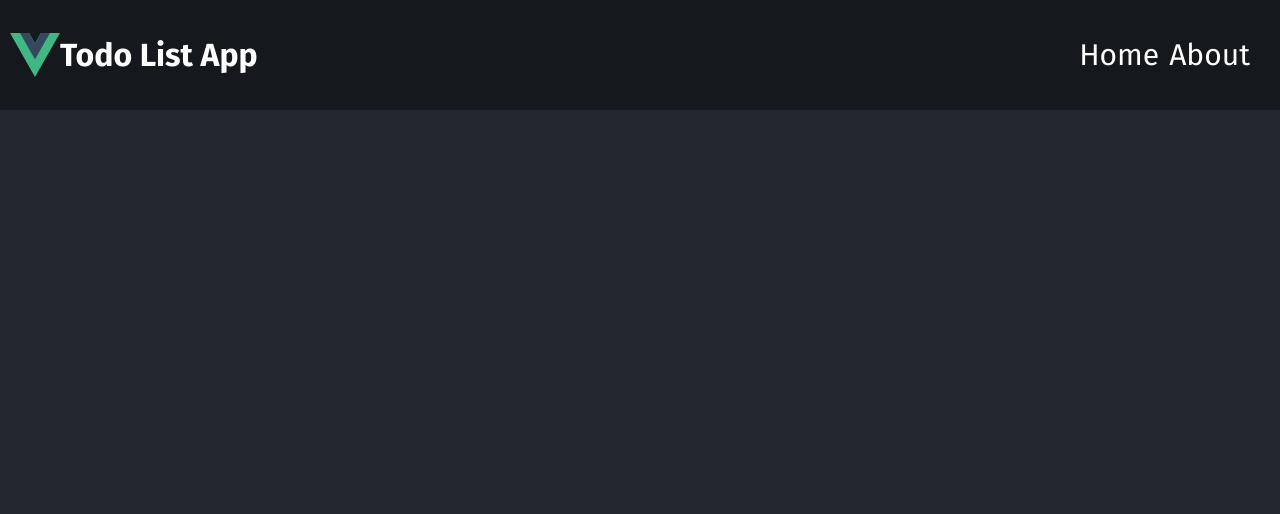
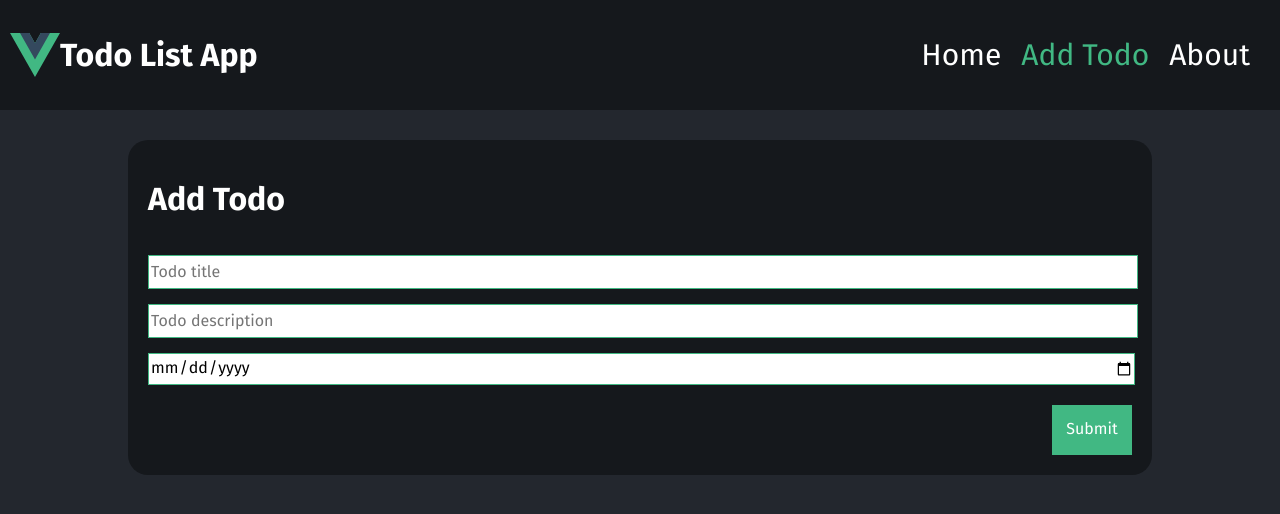
Before and after one commit to Meiduko/curso_vue, a Vue app in the folder todo-list/: page /todos/create in a window 1280 px wide. Shown: the top 514 px of the page. Built offline with nearby package versions, Linux system fonts and the light colour scheme.

Commit message:
Refactor AddTodo, Todos & Alert

```diff
--- a/todo-list/src/components/AddTodoForm.vue
+++ /dev/null
@@ -1,46 +0,0 @@
-<template>
-  <form class="add-todo-form">
-    <input v-model="todoTitle" type="text" placeholder="Todo Title" />
-    <div>
-      <Btn :disabled="isLoading" class="btn" @click.prevent="submit(todoTitle)">
-        <Spinner v-if="isLoading"/>
-        <span v-else>Add Todo</span>
-      </Btn>
-    </div>
-  </form>
-</template>
-
-<script setup>
-import Btn from "./Btn.vue"
-import Spinner from './Spinner.vue'
-
-const props = defineProps({
-    isLoading: {
-      default: false,
-      type: Boolean,
-    }
-  });
-
-const emit = defineEmits(['submit'])
-
-function submit(todoTitle) {
-  emit('submit', todoTitle);
-}
-</script>
-
-<style scoped>
-.add-todo-form {
-  display: flex;
-  justify-content: space-between;
-}
-
-.add-todo-form input {
-  width: 80%;
-  border: solid 2px var(--accent-color);
-}
-
-.btn{
-  height: 50px;
-}
-
-</style>
--- a/todo-list/src/components/Alert.vue
+++ b/todo-list/src/components/Alert.vue
@@ -7,16 +7,10 @@
 
 <script setup>
 import { useBackgroundColor, backgroundColorProps } from "../composables/backgroundColor.js";
+import { alertProps } from "@/composables/alert";
 
 const props = defineProps({
-  message: {
-    required: true,
-    type: String,
-  },
-  show: {
-    required: true,
-    type: Boolean,
-  },
+  ...alertProps,
   ...backgroundColorProps
 })
 
--- a/todo-list/src/components/Navbar.vue
+++ b/todo-list/src/components/Navbar.vue
@@ -7,6 +7,7 @@
     <div class="links">
       <ul>
         <li><RouterLink to="/">Home</RouterLink></li>
+        <li><RouterLink to="/todos/create">Add Todo</RouterLink></li>
         <li><RouterLink to="/about">About</RouterLink></li>
       </ul>
     </div>
@@ -48,7 +49,7 @@ export default {
 
 .links a {
   font-size: 30px;
-  margin-left: 10px;
+  margin-left: 20px;
   text-decoration: none;
   color: var(--text-color);
 }
--- a/todo-list/src/components/Todo.vue
+++ b/todo-list/src/components/Todo.vue
@@ -1,7 +1,9 @@
 <template>
   <div class="todo">
     <p>{{ title }}</p>
-    <div>
+    <p>{{ description }}</p>
+    <p>{{ date }}</p>
+    <div class="btn-div">
       <Btn
         circle
         variant="secondary"
@@ -26,6 +28,14 @@ const props = defineProps({
       required: true,
       type: String,
     },
+    description: {
+      required: true,
+      type: String
+    },
+    date: {
+      required: true,
+      type: String
+    }
   })
 
 const emit = defineEmits(["remove", "edit"])
@@ -41,6 +51,7 @@ function remove(){
 
 <style scoped>
 .todo {
+  justify-self: center;
   display: flex;
   justify-content: space-between;
   align-items: center;
@@ -49,7 +60,10 @@ function remove(){
   padding: 0 20px 0 20px;
   border-radius: 10px;
 }
-
+.todo>p{
+    inline-size: 150px;
+    overflow: hidden;
+  }
 .todo > div {
   display: flex;
 }
@@ -57,10 +71,27 @@ function remove(){
 .edit-todo-btn {
   margin-right: 5px;
 }
-
 .btn {
   height: 40px;
   width: 40px;
   font-size: 30px;
 }
+@media (max-width: 900px){
+  .todo{
+  display: inline-block;
+  justify-content: start;
+  align-items: center;
+  border-radius: 10px;
+  height: fit-content;
+  margin: 20px;
+  }
+  .todo>p{
+    inline-size: 200px;
+    overflow-wrap: break-word;
+  }
+  .btn-div{
+    display: flexbox;
+    justify-content: flex-end;
+  }
+}
 </style>
--- /dev/null
+++ b/todo-list/src/composables/alert.js
@@ -0,0 +1,25 @@
+import { reactive } from "vue"
+
+function useAlert(message, variant) {
+  alert.message = message
+  alert.show = true;
+  alert.variant = variant
+}
+
+const alertProps = {
+  message: {
+    required: true,
+    type: String,
+  },
+  show: {
+    required: true,
+    type: Boolean,
+  },
+}
+const alert = reactive({
+  show: false,
+  message: '',
+  variant: 'danger',
+})
+
+export {alertProps, useAlert, alert}
--- a/todo-list/src/routes.js
+++ b/todo-list/src/routes.js
@@ -2,6 +2,7 @@ import { createRouter, createWebHistory } from "vue-router";
 import Home from './views/Home.vue'
 import About from './views/About.vue'
 import EditTodo from './views/EditTodo.vue'
+import AddTodo from './views/AddTodo.vue'
 
 const routes = [
   {
@@ -16,6 +17,10 @@ const routes = [
     path: "/todos/:id/edit",
     component: EditTodo,
     props: true,
+  },
+  {
+    path: "/todos/create",
+    component: AddTodo,
   }
 ]
 
--- /dev/null
+++ b/todo-list/src/views/AddTodo.vue
@@ -0,0 +1,89 @@
+<template>
+  <Alert :message="alert.message" :show="alert.show" :variant="alert.variant" @close="alert.show = false"/>
+
+  <div class="form">
+    <h1>Add Todo</h1>
+    <form class="add-todo-form">
+      <input v-model="todoTitle" type="text" placeholder="Todo title" />
+      <input v-model="todoDesc" type="text" placeholder="Todo description">
+      <input v-model="todoDate" type="date" placeholder="Todo date">
+    </form>
+
+    <div class="submit">
+      <Btn @click="addTodo(todoTitle, todoDesc, todoDate)">
+        <span>Submit</span>
+      </Btn>
+    </div>
+  </div>
+</template>
+
+<script setup>
+import Alert from "@/components/Alert.vue";
+import Btn from "../components/Btn.vue"
+import { ref } from "vue";
+import { useAlert, alert } from "@/composables/alert";
+import axios from "axios";
+import { useRouter } from "vue-router";
+
+const props = defineProps({
+    isLoading: {
+      default: false,
+      type: Boolean,
+    }
+  });
+
+const emit = defineEmits(['submit'])
+const router = useRouter();
+
+async function addTodo(todoTitle, todoDesc, todoDate) {
+  if (todoTitle === "" || todoDesc === "" || todoDate === "") {
+    useAlert('todo title is required', 'danger')
+  } else {
+    try {
+      await axios.post('/api/todos', {
+        title: todoTitle,
+        description: todoDesc,
+        date: todoDate
+      })
+      router.push('/');
+    } catch (e) {
+      useAlert('Failed uploading todo', 'danger')
+    }
+  };
+}
+
+const todoTitle = ref("");
+const todoDesc = ref("");
+const todoDate = ref("");
+</script>
+
+<style scoped>
+.add-todo-form > input {
+  width: 100%;
+  height: 30px;
+  border: 1px solid var(--accent-color);
+  margin-top: 15px;
+}
+
+.form {
+  background-color: var(--navbar-color);
+  padding: 20px;
+  border-radius: 20px;
+}
+
+.submit {
+  margin-top: 20px;
+  display: flex;
+  justify-content: end;
+}
+
+.submit button {
+  height: 50px;
+  width: 80px;
+}
+
+.spinner {
+  margin: auto;
+}
+
+</style>
--- a/todo-list/src/views/EditTodo.vue
+++ b/todo-list/src/views/EditTodo.vue
@@ -5,6 +5,7 @@
     variant="danger"
     :message="alert.message"
     :show="alert.show"
+    @close="router.push('/')"
   />
 
   <div v-if="todo !== null" class="form">
@@ -14,6 +15,14 @@
         <label>Todo Title</label>
       </div>
       <input type="text" v-model="todo.title" />
+      <div>
+        <label>Todo Description</label>
+      </div>
+      <input type="text" v-model="todo.description">
+      <div>
+        <label>Todo Date</label>
+      </div>
+      <input type="date" v-model="todo.date">
     </form>
 
     <div class="submit">
@@ -31,20 +40,19 @@ import Spinner from "@/components/Spinner.vue";
 import Alert from "@/components/Alert.vue";
 import { useFetch } from "../composables/fetch";
 import axios from "axios";
-import { reactive, ref } from "vue";
+import { ref } from "vue";
 import { useRouter } from 'vue-router'
+import { useAlert, alert } from "@/composables/alert";
 
 const props = defineProps(['id']);
 
-const alert = reactive({message: '', show: false});
 const isUpdatingTodo = ref(false);
 
 const router = useRouter();
 
 const { data: todo, error, isLoading } = useFetch(`/api/todos/${props.id}`, {
   onError: () => {
-    alert.show = true;
-    alert.message = 'Failed loading todos';
+    useAlert('Failed loading todos')
   }
 })
 
@@ -55,9 +63,7 @@ async function submit() {
     await axios.put(`/api/todos/${props.id}`, todo.value);
     router.push('/');
   } catch (e) {
-    console.error(e);
-    alert.show = true;
-    alert.message = 'Failed updating todo';
+    useAlert('Failed uploading todo')
   }
   isUpdatingTodo.value = false;
 
@@ -69,6 +75,7 @@ async function submit() {
   width: 100%;
   height: 30px;
   border: 1px solid var(--accent-color);
+  margin-top: 10px;
 }
 
 .form {
--- a/todo-list/src/views/Home.vue
+++ b/todo-list/src/views/Home.vue
@@ -1,79 +1,38 @@
 <template>
-    <Alert
-      :message="alert.message"
-      :show="alert.show"
-      :variant="alert.variant"
-      @close="alert.show = false"
-      />
-
-    <section>
-      <AddTodoForm :isLoading="isPostingTodo" @submit="addTodo" />
-    </section>
-
+  <Alert :message="alert.message" :show="alert.show" :variant="alert.variant" @close="alert.show = false" />
   <section>
     <Spinner class="spinner" v-if="isLoading" />
     <div v-else>
-        <Todo v-for="todo in todos" :key="todo.id" :title="todo.title" @remove="removeTodo(todo.id)"
-        @edit="$router.push(`/todos/${todo.id}/edit`)"/>
+      <Todo v-for="todo in todos" :key="todo.id" :title="todo.title" :description="todo.description" :date="todo.date"
+        @remove="removeTodo(todo.id)" @edit="$router.push(`/todos/${todo.id}/edit`)" />
     </div>
   </section>
 </template>
 
 <script setup>
-import Alert from "../components/Alert.vue";
-import AddTodoForm from "../components/AddTodoForm.vue";
-import Todo from "../components/Todo.vue";
+import Alert from "@/components/Alert.vue";
+import Todo from "@/components/Todo.vue";
 import axios from "axios";
-import Spinner from '../components/Spinner.vue';
-import { reactive, ref } from "vue";
-import { useFetch } from '../composables/fetch'
+import Spinner from '@/components/Spinner.vue';
+import { useFetch } from '@/composables/fetch'
+import { useAlert, alert } from "@/composables/alert";
 
-const alert = reactive({
-  show: false,
-  message: '',
-  variant: 'danger',
-})
-const isPostingTodo = ref(false);
-const editTodoForm = reactive({
-  show: false,
-  todo: {
-    id: 0,
-    title: "",
-  }
+const { data: todos, isLoading } = useFetch('/api/todos', {
+  onError: () => useAlert('Failed loading todos', 'danger')
 });
 
-const { data: todos, isLoading } = useFetch('/api/todos', {
-  onError: () => showAlert('Failed loading todos')
-});
-
-function showAlert(message, variant = "danger") {
-  alert.message = message;
-  alert.show = true;
-  alert.variant = variant;
-}
-
-async function addTodo(title) {
-  if (title === "" || title === undefined) {
-    showAlert('Todo title is required')
-    return;
-  }
-  isPostingTodo.value = true;
-  const res = await axios.post('/api/todos', {
-    title
-  });
-  isPostingTodo.value = false;
-
-  todos.value.push(res.data);
-}
-
 async function removeTodo(id) {
+  try {
     await axios.delete(`/api/todos/${id}`)
     todos.value = todos.value.filter((todo) => todo.id !== id);
+  }catch(e){
+    useAlert('Failed deleting todo', 'danger')
+  }
 }
 </script>
 
 <style scoped>
-.spinner{
+.spinner {
   margin: auto;
   margin-top: 30px;
 }
```
Also changed, not shown: 1 other file (tests, documents, lock files or other folders). Lines whose indentation alone changed are shown as unchanged.
